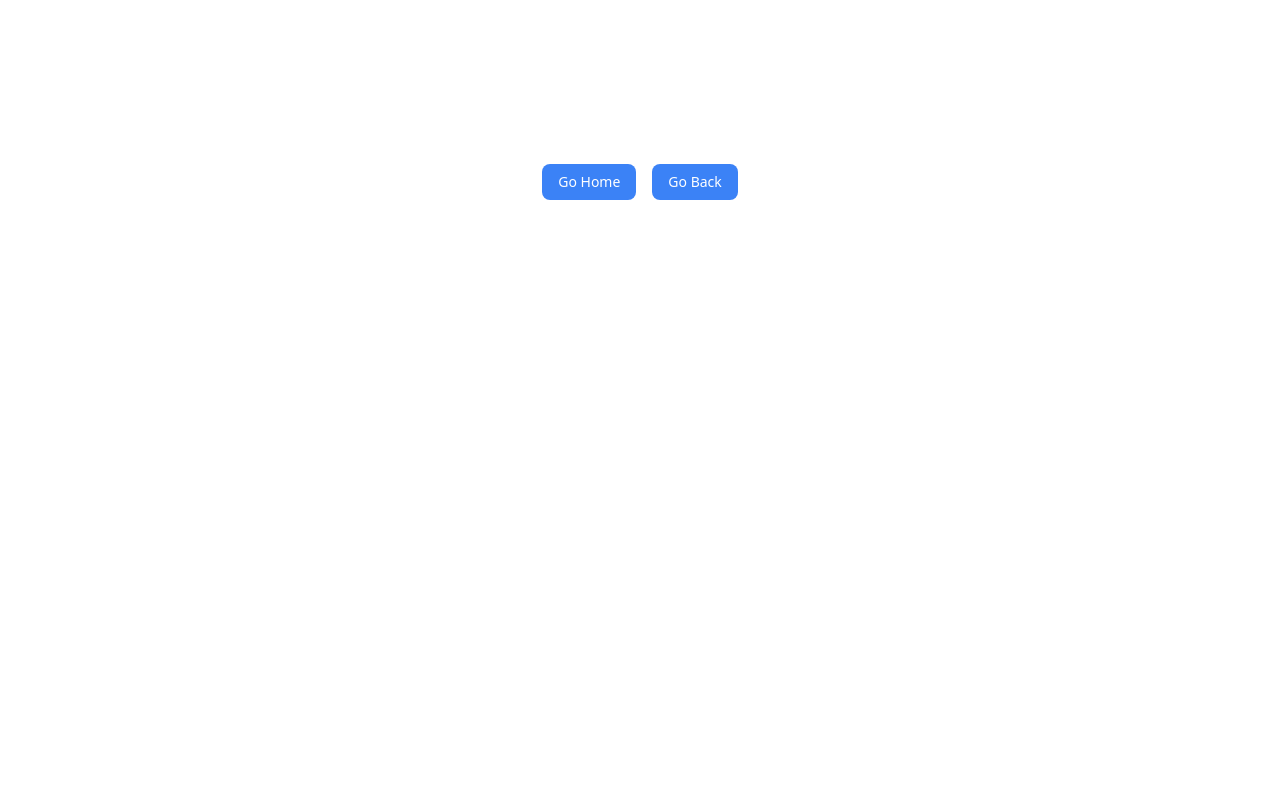
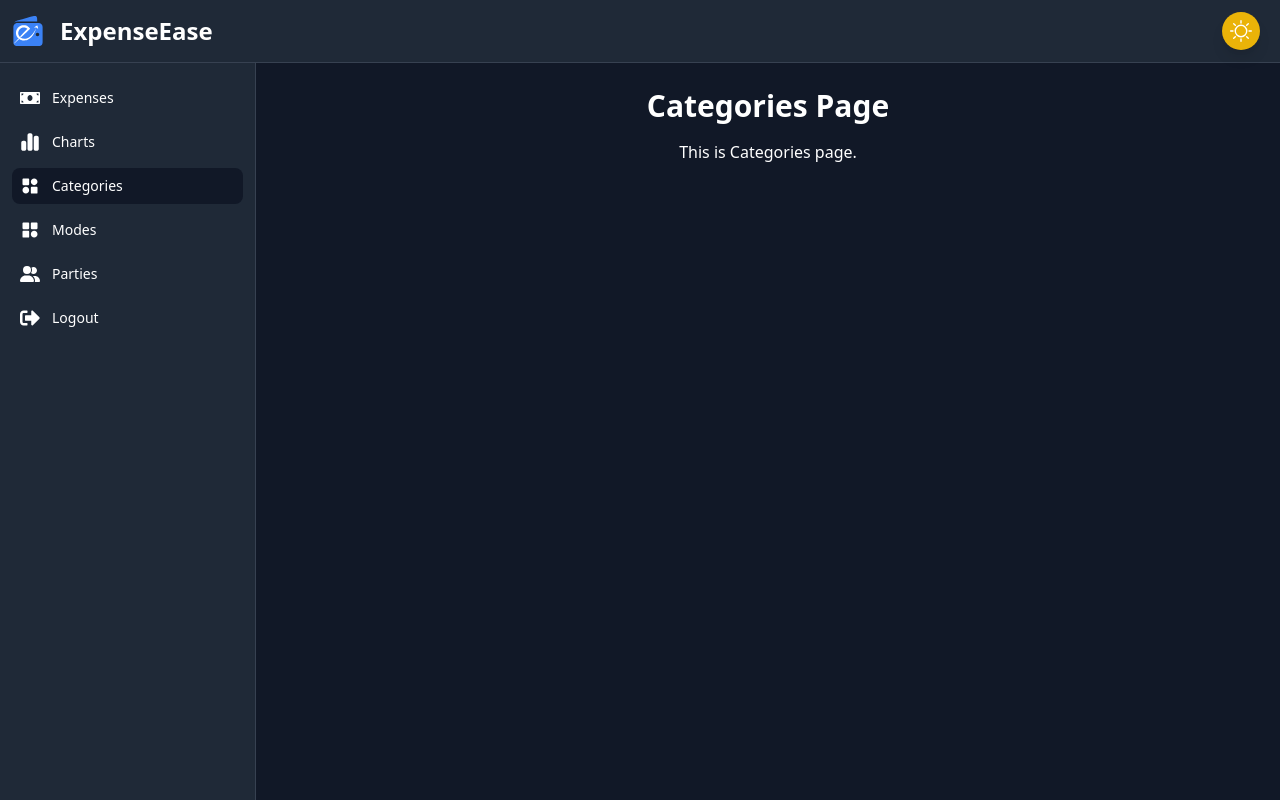
Before and after one commit to irahuldutta02/expense-ease-tracker, a React (Vite) app in the folder client/: page /dashboard/categories in a window 1280 px wide. Before the commit this address had no page. Built offline with nearby package versions, Linux system fonts and the light colour scheme; sample sign-in values are in the browser's storage.

Commit message:
feat: Add pages for Modes, Parties, and Categories

```diff
--- a/client/src/components/DashboardSidebar.jsx
+++ b/client/src/components/DashboardSidebar.jsx
@@ -1,10 +1,10 @@
+import { BiSolidCategory, BiSolidCategoryAlt } from "react-icons/bi";
 import { FaMoneyBill, FaSignOutAlt } from "react-icons/fa";
-import { MdSpaceDashboard } from "react-icons/md";
-import { NavLink } from "react-router-dom";
+import { FaChartSimple, FaUserGroup } from "react-icons/fa6";
+import { useDispatch } from "react-redux";
+import { NavLink, useNavigate } from "react-router-dom";
+import { toast } from "react-toastify";
 import { useLogoutMutation } from "../redux/userApiSlice";
-import { toast } from "react-toastify";
-import { useDispatch } from "react-redux";
-import { useNavigate } from "react-router-dom";
 import { logout } from "../redux/userSlice";
 
 export const DashboardSidebar = ({ sidebarOpen, onSidebarClose }) => {
@@ -40,20 +40,6 @@ export const DashboardSidebar = ({ sidebarOpen, onSidebarClose }) => {
             <ul className="space-y-2 font-medium">
               <li>
                 <NavLink
-                  to={"/dashboard/charts"}
-                  className={({ isActive }) =>
-                    `flex items-center p-2 text-sm text-gray-900 rounded-lg dark:text-white hover:bg-gray-100 dark:hover:bg-gray-700 group ${
-                      isActive ? "bg-gray-200 dark:bg-gray-900" : ""
-                    }`
-                  }
-                  onClick={onSidebarClose}
-                >
-                  <MdSpaceDashboard size={20} />
-                  <span className="ms-3">Dashboard</span>
-                </NavLink>
-              </li>
-              <li>
-                <NavLink
                   to={"/dashboard/expenses"}
                   className={({ isActive }) =>
                     `flex items-center p-2 text-sm text-gray-900 rounded-lg dark:text-white hover:bg-gray-100 dark:hover:bg-gray-700 group ${
@@ -64,6 +50,62 @@ export const DashboardSidebar = ({ sidebarOpen, onSidebarClose }) => {
                 >
                   <FaMoneyBill size={20} />
                   <span className="ms-3">Expenses</span>
+                </NavLink>
+              </li>
+              <li>
+                <NavLink
+                  to={"/dashboard/charts"}
+                  className={({ isActive }) =>
+                    `flex items-center p-2 text-sm text-gray-900 rounded-lg dark:text-white hover:bg-gray-100 dark:hover:bg-gray-700 group ${
+                      isActive ? "bg-gray-200 dark:bg-gray-900" : ""
+                    }`
+                  }
+                  onClick={onSidebarClose}
+                >
+                  <FaChartSimple size={20} />
+                  <span className="ms-3">Charts</span>
+                </NavLink>
+              </li>
+              <li>
+                <NavLink
+                  to={"/dashboard/categories"}
+                  className={({ isActive }) =>
+                    `flex items-center p-2 text-sm text-gray-900 rounded-lg dark:text-white hover:bg-gray-100 dark:hover:bg-gray-700 group ${
+                      isActive ? "bg-gray-200 dark:bg-gray-900" : ""
+                    }`
+                  }
+                  onClick={onSidebarClose}
+                >
+                  <BiSolidCategoryAlt size={20} />
+                  <span className="ms-3">Categories</span>
+                </NavLink>
+              </li>
+              <li>
+                <NavLink
+                  to={"/dashboard/modes"}
+                  className={({ isActive }) =>
+                    `flex items-center p-2 text-sm text-gray-900 rounded-lg dark:text-white hover:bg-gray-100 dark:hover:bg-gray-700 group ${
+                      isActive ? "bg-gray-200 dark:bg-gray-900" : ""
+                    }`
+                  }
+                  onClick={onSidebarClose}
+                >
+                  <BiSolidCategory size={20} />
+                  <span className="ms-3">Modes</span>
+                </NavLink>
+              </li>
+              <li>
+                <NavLink
+                  to={"/dashboard/parties"}
+                  className={({ isActive }) =>
+                    `flex items-center p-2 text-sm text-gray-900 rounded-lg dark:text-white hover:bg-gray-100 dark:hover:bg-gray-700 group ${
+                      isActive ? "bg-gray-200 dark:bg-gray-900" : ""
+                    }`
+                  }
+                  onClick={onSidebarClose}
+                >
+                  <FaUserGroup size={20} />
+                  <span className="ms-3">Parties</span>
                 </NavLink>
               </li>
               <li>
--- /dev/null
+++ b/client/src/pages/Categories.jsx
@@ -0,0 +1,12 @@
+export const Categories = () => {
+  return (
+    <>
+      <div className="flex justify-start items-center flex-col gap-4 w-full">
+        <div className="flex justify-start items-center flex-col gap-4 w-full p-4">
+          <h1 className="text-3xl font-bold">Categories Page</h1>
+          <p className="text-justify">This is Categories page.</p>
+        </div>
+      </div>
+    </>
+  );
+};
--- /dev/null
+++ b/client/src/pages/Modes.jsx
@@ -0,0 +1,12 @@
+export const Modes = () => {
+  return (
+    <>
+      <div className="flex justify-start items-center flex-col gap-4 w-full">
+        <div className="flex justify-start items-center flex-col gap-4 w-full p-4">
+          <h1 className="text-3xl font-bold">Modes Page</h1>
+          <p className="text-justify">This is Modes page.</p>
+        </div>
+      </div>
+    </>
+  );
+};
--- /dev/null
+++ b/client/src/pages/Parties.jsx
@@ -0,0 +1,12 @@
+export const Parties = () => {
+  return (
+    <>
+      <div className="flex justify-start items-center flex-col gap-4 w-full">
+        <div className="flex justify-start items-center flex-col gap-4 w-full p-4">
+          <h1 className="text-3xl font-bold">Parties Page</h1>
+          <p className="text-justify">This is Parties page.</p>
+        </div>
+      </div>
+    </>
+  );
+};
```
Also changed, not shown: client/src/Routes/MainRoutes.jsx (+27 -2 lines).
